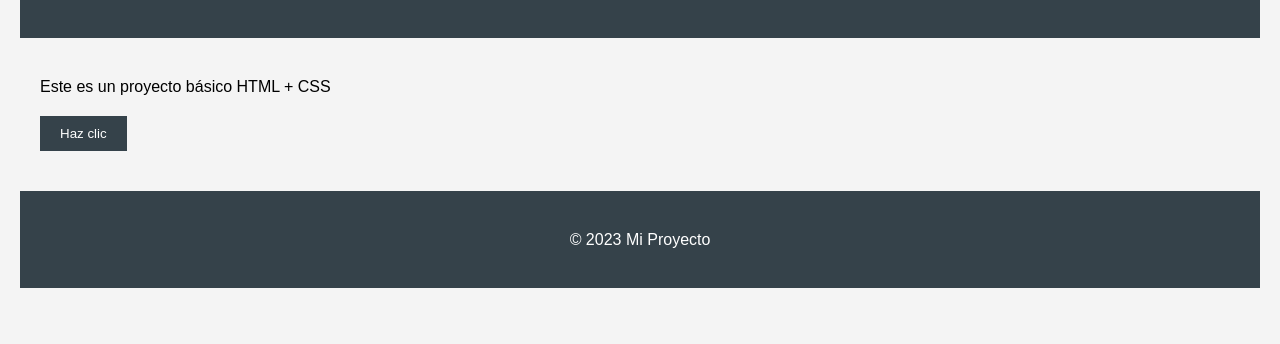
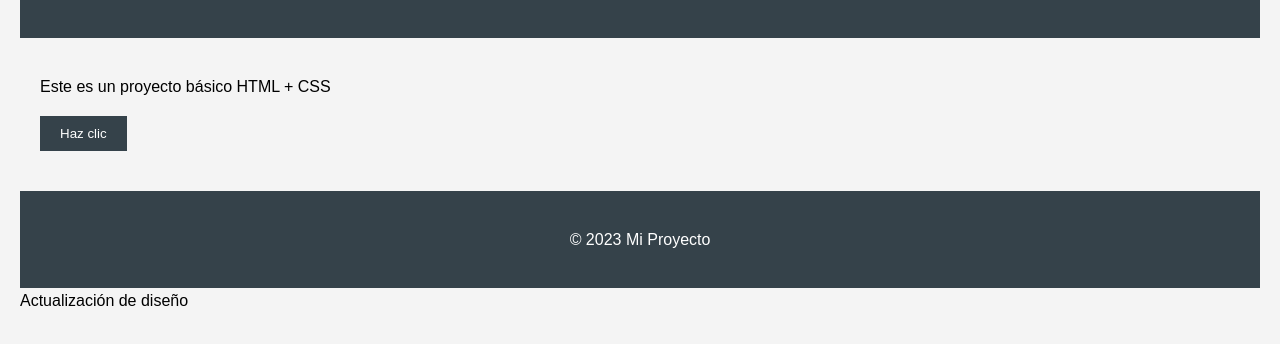
Before and after one commit to Cesar9911/Actividad2, a plain HTML site: page index.html in a window 1280 px wide. Shown: the part 116-460 px from the top of the page. Drawn offline with Linux system fonts and the light colour scheme.

Commit message:
Update index.html

```diff
--- a/index.html
+++ b/index.html
@@ -24,3 +24,4 @@
     </script>
 </body>
 </html>
+Actualización de diseño
```
